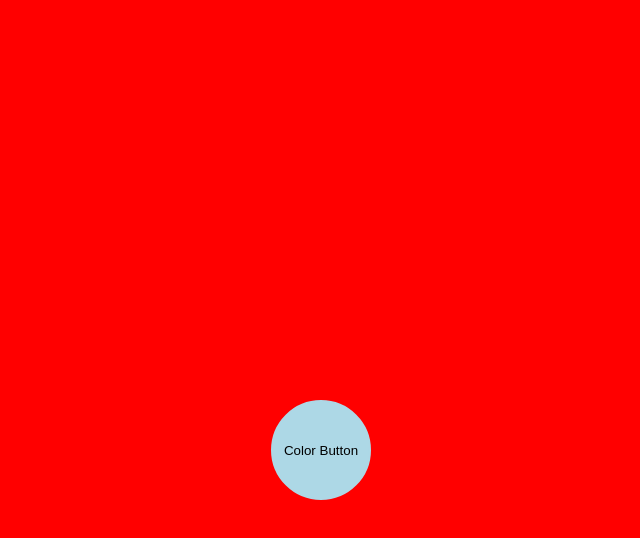
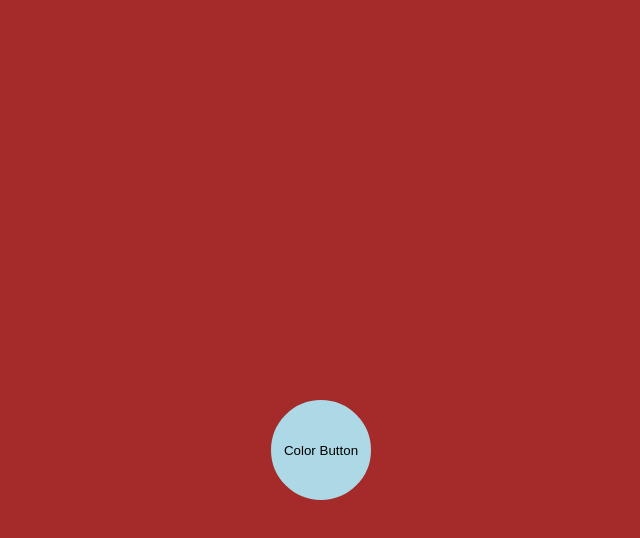
Before and after one commit to SeanGallen/Fun-with-CSS, a plain HTML site: page crazyButtons.html in a window 1280 px wide. Both pictures are taken after a click on the button "Color Button". Shown: the whole page, without its empty margins (369-1009 px from the left). Drawn offline with nearby package versions, Linux system fonts and the light colour scheme.

Commit message:
added function to the button. it changes the html color

```diff
--- a/crazyButtons.html
+++ b/crazyButtons.html
@@ -30,6 +30,19 @@
       <button class="coloredButton" type="button">Color Button</button>
     </section>
     <section></section>
-    <footer></footer>
+ <script>
+	counter = 0;
+  $(document).ready(function(){
+    $(".coloredButton").click(function(){
+    	if (counter % 2 === 0){
+        	$("html, body").css("background-color", "brown");
+        }
+        else {
+        	$("html, body").css("background-color", "red")
+        }
+        counter++;
+    });
+  });
+</script>   <footer></footer>
   </body>
 </html>
```
